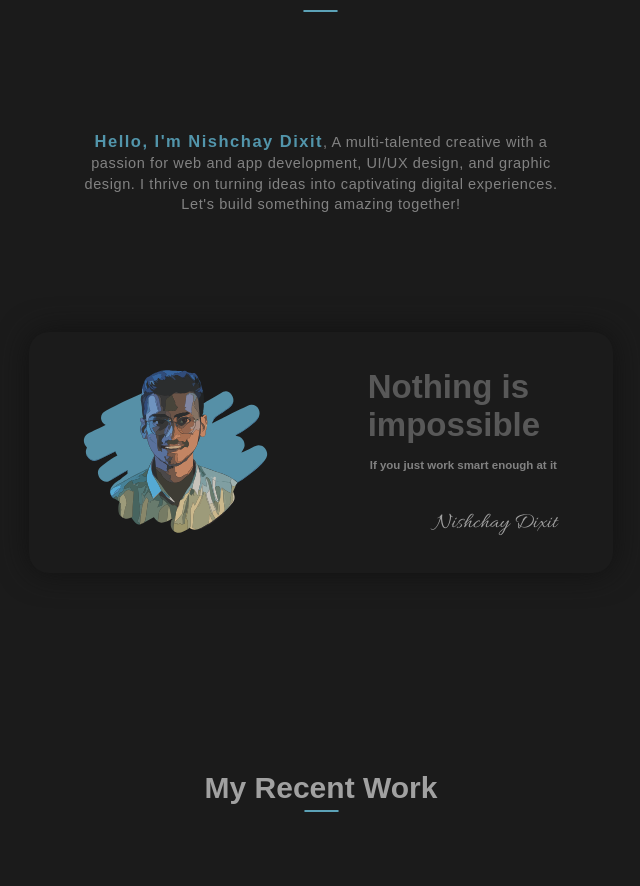
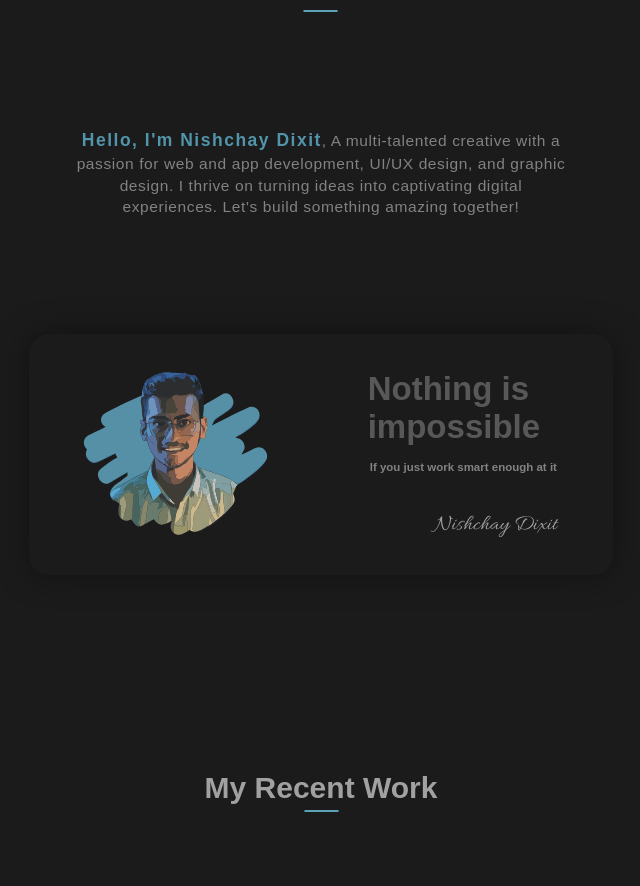
Before and after one commit to NishchayDixit/MyReactPortfolio, a React (Create React App) app: page / in a window 768 px wide. Shown: the part 909-1795 px from the top of the page, without its empty margins (63-703 px from the left). Built offline with nearby package versions, Linux system fonts and the light colour scheme; some icons are missing.

Commit message:
Final Touches

```diff
--- a/src/components/about_section/AboutSection.css
+++ b/src/components/about_section/AboutSection.css
@@ -127,7 +127,7 @@
     /* styles for small screens go here */
 
     .my_self p {
-        font-size: 12.5px;
+        font-size: 14.5px;
         line-height: 1.4;
     }
 
@@ -166,12 +166,12 @@
     /* styles for medium screens go here */
 
     .my_self p {
-        font-size: 14.5px;
+        font-size: 15.5px;
         line-height: 1.4;
     }
 
     .my_self p span {
-        font-size: 16.5px;
+        font-size: 17.5px;
     }
 
     .a_frame {
```
Also changed, not shown: package.json (+7 -1 lines), public/index.html (line endings or trailing spaces), 1 other file (tests, documents, lock files or other folders).
